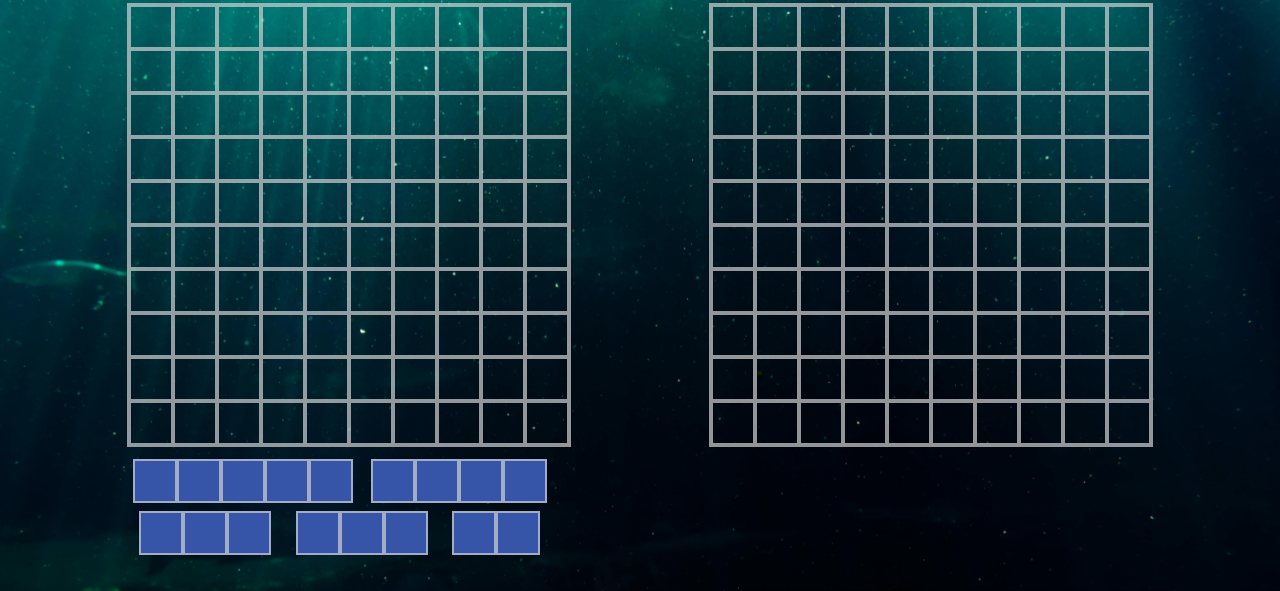
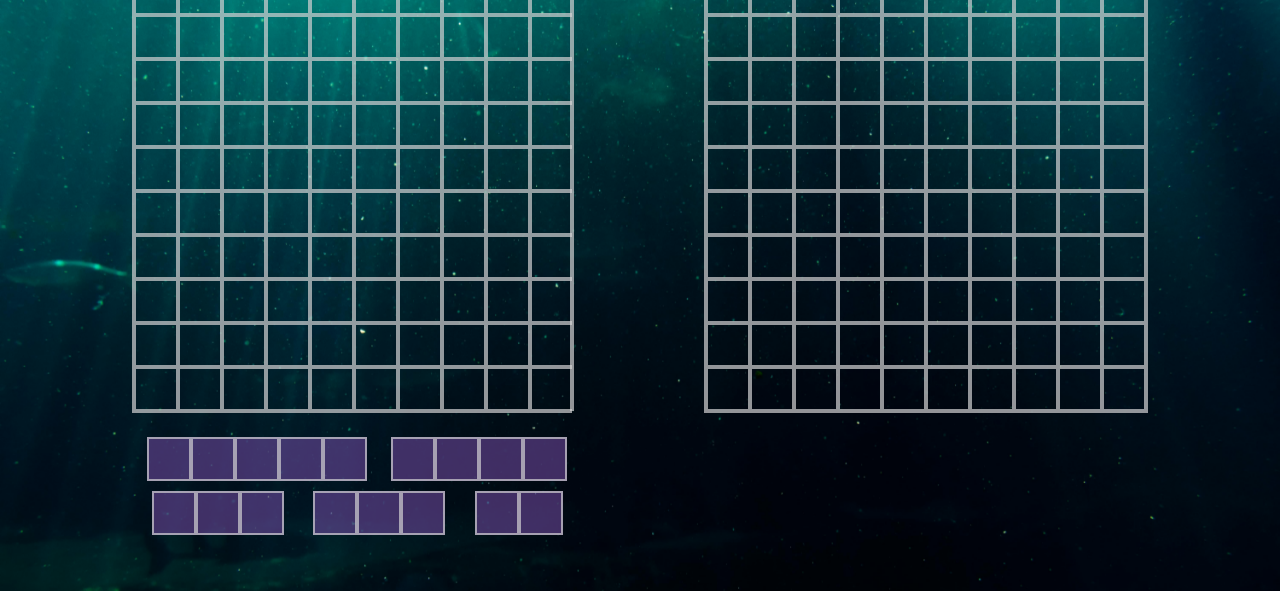
Before and after one commit to Dimitrije108/battleship, a website built with webpack: page src/index.html in a window 1280 px wide. Shown: the part 209-800 px from the top of the page. Built offline with nearby package versions, Linux system fonts and the light colour scheme.

Commit message:
feat: add background image and adjust page and board styling

```diff
--- a/src/style.css
+++ b/src/style.css
@@ -19,7 +19,7 @@ body {
   height: 100%;
   font-family: MagedovMilitary, Arial, Helvetica, sans-serif;
   font-size: 1.5rem;
-  color: white;
+  color: rgba(255, 255, 255, 0.9);
   background-image: url('../assets/img/deep-sea.jpg');
   background-repeat: no-repeat;
   background-size: cover;
@@ -28,8 +28,7 @@ body {
 }
 
 .title {
-  padding-top: 1rem;
-  padding-bottom: 2rem;
+  padding: 1rem 0;
   font-size: 3rem;
   text-align: center;
   letter-spacing: 2px;
@@ -44,14 +43,17 @@ body {
 
 .player-name,
 .comp-name {
-  padding-bottom: 4px;
+  padding-bottom: 6px;
   font-family: Admiral, Arial, Helvetica, sans-serif;
   text-align: center;
   text-decoration: underline;
 }
 
+.player-board {
+  width: 440px;
+}
+
 .board {
-  margin: 0.5rem;
   border: 2px solid rgba(210, 210, 211, 0.7);
   display: grid;
   grid-template-columns: repeat(10, 1fr);
@@ -65,7 +67,7 @@ body {
 }
 
 .cell.ship {
-  background-color: rgb(55, 85, 168);
+  background-color: rgba(128, 83, 180, 0.5);
 }
 
 .cell.hit {
@@ -83,12 +85,14 @@ body {
 
 .ships-cont {
   width: 450px;
+  margin-top: 1rem;
   display: flex;
   flex-wrap: wrap;
   justify-content: space-evenly;
+  gap: 10px;
 }
 
 .ship {
-  margin-bottom: 4px;
   display: flex;
+  cursor: pointer;
 }
```
Also changed, not shown: assets/img/battleship.jpg (added).
